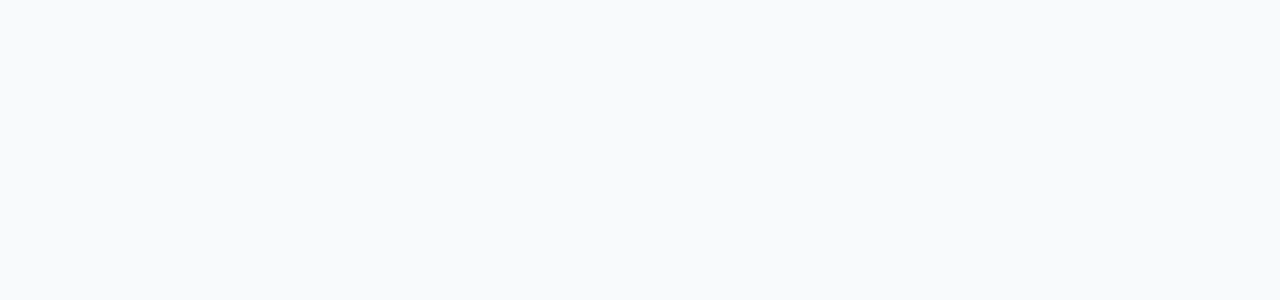
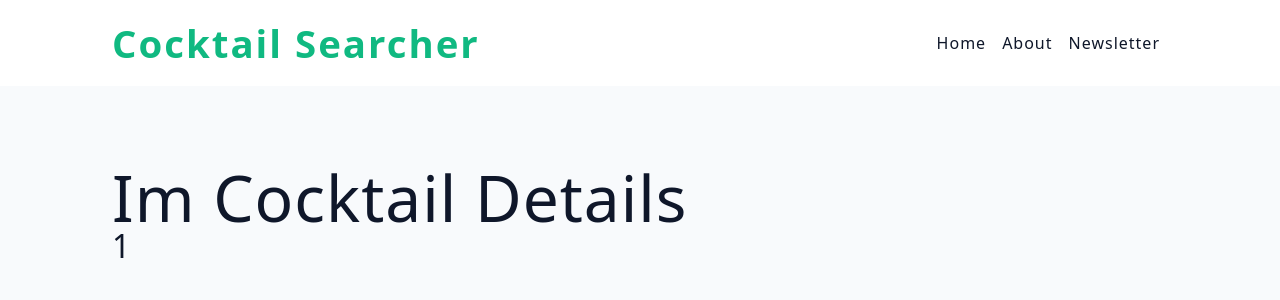
Before and after one commit to Amir2210/Cocktail-Searcher, a React (Vite) app: page /cocktail/1 in a window 1280 px wide. Before the commit this address had no page. Shown: the top 300 px of the page. Built offline with nearby package versions, Linux system fonts and the light colour scheme.

Commit message:
Create cocktail detail page

```diff
--- a/src/App.jsx
+++ b/src/App.jsx
@@ -2,6 +2,7 @@
 import { CocktailIndex } from './pages/CocktailIndex'
 import { About } from './pages/About'
 import { Newsletter } from './cmps/Newsletter'
+import { CocktailDetail } from './pages/CocktailDetail'
 const App = () => {
   return (
     <Router>
@@ -9,6 +10,7 @@
         <Route path='/' element={<CocktailIndex />} />
         <Route path='/about' element={<About />} />
         <Route path='/newsletter' element={<Newsletter />} />
+        <Route path='/cocktail/:cocktailId' element={<CocktailDetail />} />
       </Routes>
     </Router>
   )
--- a/src/cmps/CocktailPreview.jsx
+++ b/src/cmps/CocktailPreview.jsx
@@ -10,7 +10,7 @@
         <h4>{strDrink}</h4>
         <h5>{strGlass}</h5>
         <p>{strAlcoholic}</p>
-        <Link className='btn'>Details</Link>
+        <Link className='btn' to={`/cocktail/${idDrink}`}>Details</Link>
       </div>
     </article>
   )
--- /dev/null
+++ b/src/pages/CocktailDetail.jsx
@@ -0,0 +1,15 @@
+import { useParams } from 'react-router-dom';
+import { Navbar } from '../cmps/Navbar';
+
+export function CocktailDetail() {
+  const { cocktailId } = useParams()
+  return (
+    <>
+      <Navbar />
+      <section className="page">
+        <h1>im cocktail details</h1>
+        <h3>{cocktailId}</h3>
+      </section>
+    </>
+  )
+}
```
